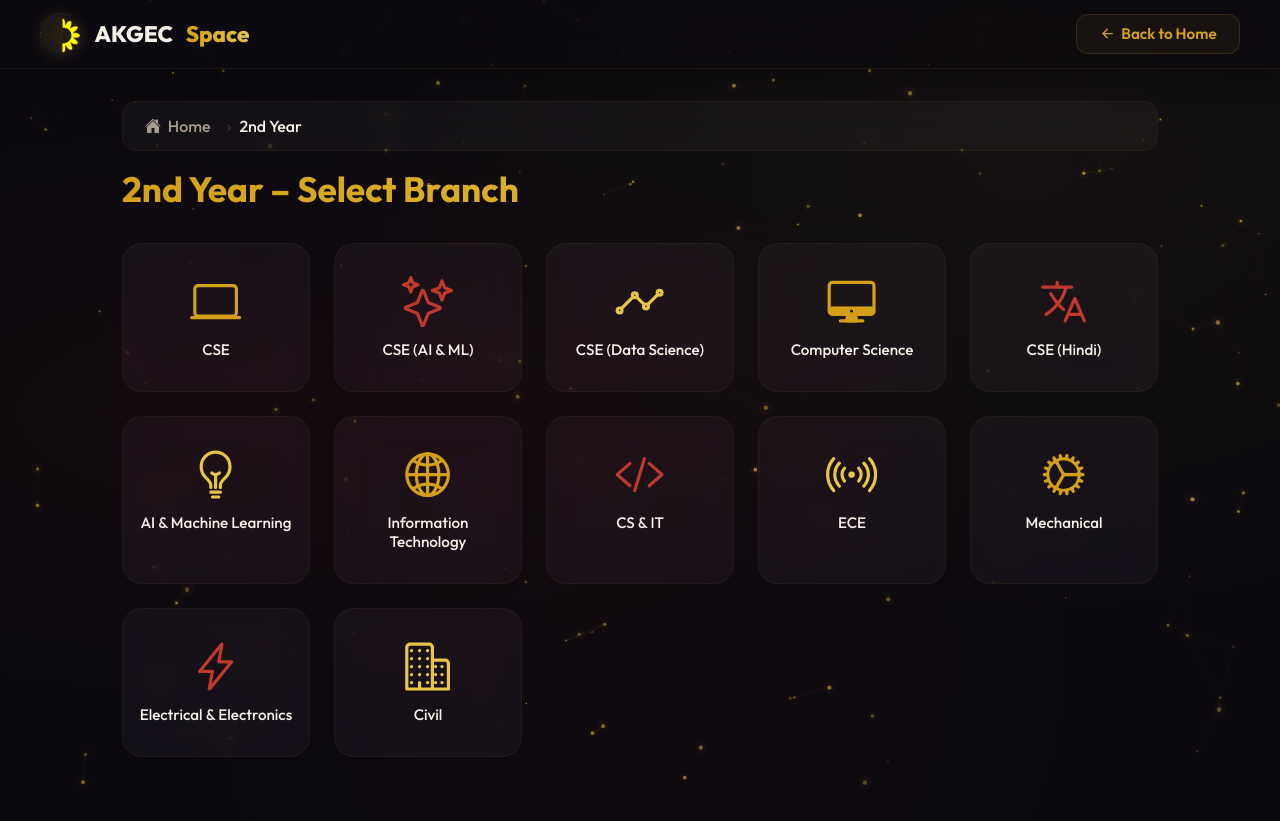
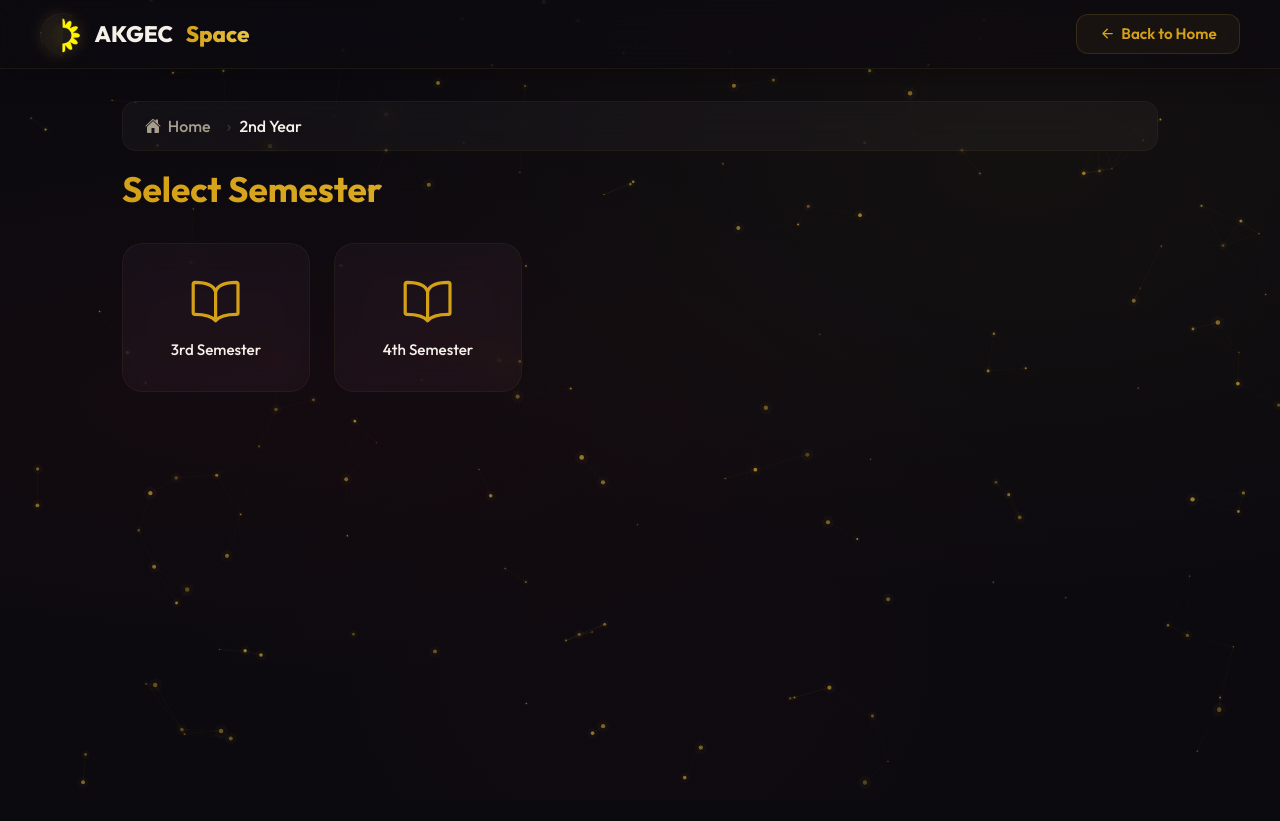
Before and after one commit to Anand-coder-07/AKGEC, a Flask app: page /browse/2nd_year in a window 1280 px wide. After the commit the page ends 785 px from the top, so only its background shows below. Run offline with Flask 3, Linux system fonts and the light colour scheme.

Commit message:
remove branch option

```diff
--- a/app.py
+++ b/app.py
@@ -95,8 +95,6 @@ def upload_file():
         return jsonify({'error': 'No selected file'}), 400
     if not all([year, semester, type_, session]):
         return jsonify({'error': 'Missing category information'}), 400
-    if year != '1st_year' and not branch:
-        return jsonify({'error': 'Branch is required for this year'}), 400
 
     service = get_drive_service()
     if not service:
--- a/static/browse.js
+++ b/static/browse.js
@@ -1,6 +1,5 @@
 document.addEventListener('DOMContentLoaded', () => {
     const year = typeof CURRENT_YEAR !== 'undefined' ? CURRENT_YEAR : '';
-    const is1stYear = year === '1st_year';
 
     const semMapping = {
         '1st_year': [{ val: '1st_sem', label: '1st Semester' }, { val: '2nd_sem', label: '2nd Semester' }],
@@ -56,9 +55,7 @@ document.addEventListener('DOMContentLoaded', () => {
 
     const yearLabels = { '1st_year': '1st Year', '2nd_year': '2nd Year', '3rd_year': '3rd Year', '4th_year': '4th Year' };
 
-    // Navigation order:
-    // 1st year: [sem, type, session]  → then files
-    // Others:   [branch, sem, type, session] → then files
+    // Navigation order: [sem, type, session] → then files
     let path = [];
     const explorerView = document.getElementById('explorerView');
     const breadcrumb = document.getElementById('breadcrumb');
@@ -73,16 +70,16 @@ document.addEventListener('DOMContentLoaded', () => {
         let html = `<a href="/" class="crumb"><ion-icon name="home"></ion-icon> Home</a>`;
         html += `<span class="crumb" data-level="0">${yearLabels[year] || year}</span>`;
 
-        const semIdx = is1stYear ? 0 : 1;
-        const typeIdx = is1stYear ? 1 : 2;
-        const sessionIdx = is1stYear ? 2 : 3;
+        // Updated indices (no branch)
+        const semIdx = 0;
+        const typeIdx = 1;
+        const sessionIdx = 2;
 
         for (let i = 0; i < path.length; i++) {
             let label = path[i];
-            if (!is1stYear && i === 0) label = getLabel(path[i], branches);
-            else if (i === semIdx) label = getLabel(path[i], semMapping[year]);
+            if (i === semIdx) label = getLabel(path[i], semMapping[year]);
             else if (i === typeIdx) label = getLabel(path[i], typeMapping);
-            else if (i === sessionIdx) label = path[i]; // session is already readable
+            else if (i === sessionIdx) label = path[i];
             html += `<span class="crumb" data-level="${i + 1}">${label}</span>`;
         }
 
@@ -108,33 +105,18 @@ document.addEventListener('DOMContentLoaded', () => {
         });
     }
 
-    // Levels:
-    // 1st year: 0=sem, 1=type, 2=session, 3=files
-    // Others:   0=branch, 1=sem, 2=type, 3=session, 4=files
+    // Levels: 0=sem, 1=type, 2=session, 3=files
     function render() {
         renderBreadcrumbs();
         explorerView.innerHTML = '';
         const depth = path.length;
 
-        const branchLevel = is1stYear ? -1 : 0;
-        const semLevel = is1stYear ? 0 : 1;
-        const typeLevel = is1stYear ? 1 : 2;
-        const sessionLevel = is1stYear ? 2 : 3;
-        const fileLevel = is1stYear ? 3 : 4;
+        const semLevel = 0;
+        const typeLevel = 1;
+        const sessionLevel = 2;
+        const fileLevel = 3;
 
-        if (!is1stYear && depth === branchLevel) {
-            // This won't trigger since branchLevel=0 and depth starts at 0
-        }
-
-        if (!is1stYear && depth === 0) {
-            pageTitle.textContent = `${yearLabels[year]} – Select Branch`;
-            branches.forEach((b, i) => {
-                const bi = branchIcons[b.val] || { icon: 'folder', color: '#d4a017' };
-                explorerView.innerHTML += folderHTML(b.val, b.label, bi.icon, bi.color, i);
-            });
-            attachFolderListeners();
-        }
-        else if (depth === semLevel) {
+        if (depth === semLevel) {
             pageTitle.textContent = 'Select Semester';
             semMapping[year].forEach((sem, i) => {
                 explorerView.innerHTML += folderHTML(sem.val, sem.label, 'book-outline', '#d4a017', i);
@@ -163,19 +145,13 @@ document.addEventListener('DOMContentLoaded', () => {
 
     async function fetchFiles() {
         explorerView.innerHTML = `<div class="empty-state"><ion-icon name="hourglass-outline" class="spin"></ion-icon>Loading files...</div>`;
-        let branch = '', sem, type, session, downloadBase;
+        let sem, type, session;
 
-        if (is1stYear) {
-            [sem, type, session] = path;
-            downloadBase = `${year}/${sem}/${type}/${session}`;
-        } else {
-            [branch, sem, type, session] = path;
-            downloadBase = `${year}/${branch}/${sem}/${type}/${session}`;
-        }
+        [sem, type, session] = path;
 
         try {
             const params = new URLSearchParams({ year, semester: sem, type, session });
-            if (branch) params.append('branch', branch);
+            // Note: branch parameter is omitted or empty
             const res = await fetch(`/api/files?${params}`);
             const data = await res.json();
 
--- a/templates/index.html
+++ b/templates/index.html
@@ -61,19 +61,19 @@
             <a href="/browse/2nd_year" class="year-card" style="--card-accent: #c0392b;">
                 <div class="year-card-icon"><ion-icon name="rocket-outline"></ion-icon></div>
                 <h2>2nd Year</h2>
-                <p>Branch-wise papers & notes</p>
+                <p>Papers & notes for all semesters</p>
                 <span class="card-arrow"><ion-icon name="arrow-forward-outline"></ion-icon></span>
             </a>
             <a href="/browse/3rd_year" class="year-card" style="--card-accent: #e8c547;">
                 <div class="year-card-icon"><ion-icon name="flask-outline"></ion-icon></div>
                 <h2>3rd Year</h2>
-                <p>Branch-wise papers & notes</p>
+                <p>Papers & notes for all semesters</p>
                 <span class="card-arrow"><ion-icon name="arrow-forward-outline"></ion-icon></span>
             </a>
             <a href="/browse/4th_year" class="year-card" style="--card-accent: #8b1a1a;">
                 <div class="year-card-icon"><ion-icon name="trophy-outline"></ion-icon></div>
                 <h2>4th Year</h2>
-                <p>Branch-wise papers & notes</p>
+                <p>Papers & notes for all semesters</p>
                 <span class="card-arrow"><ion-icon name="arrow-forward-outline"></ion-icon></span>
             </a>
         </div>
```
Also changed, not shown: static/upload.js (+3 -5 lines).
